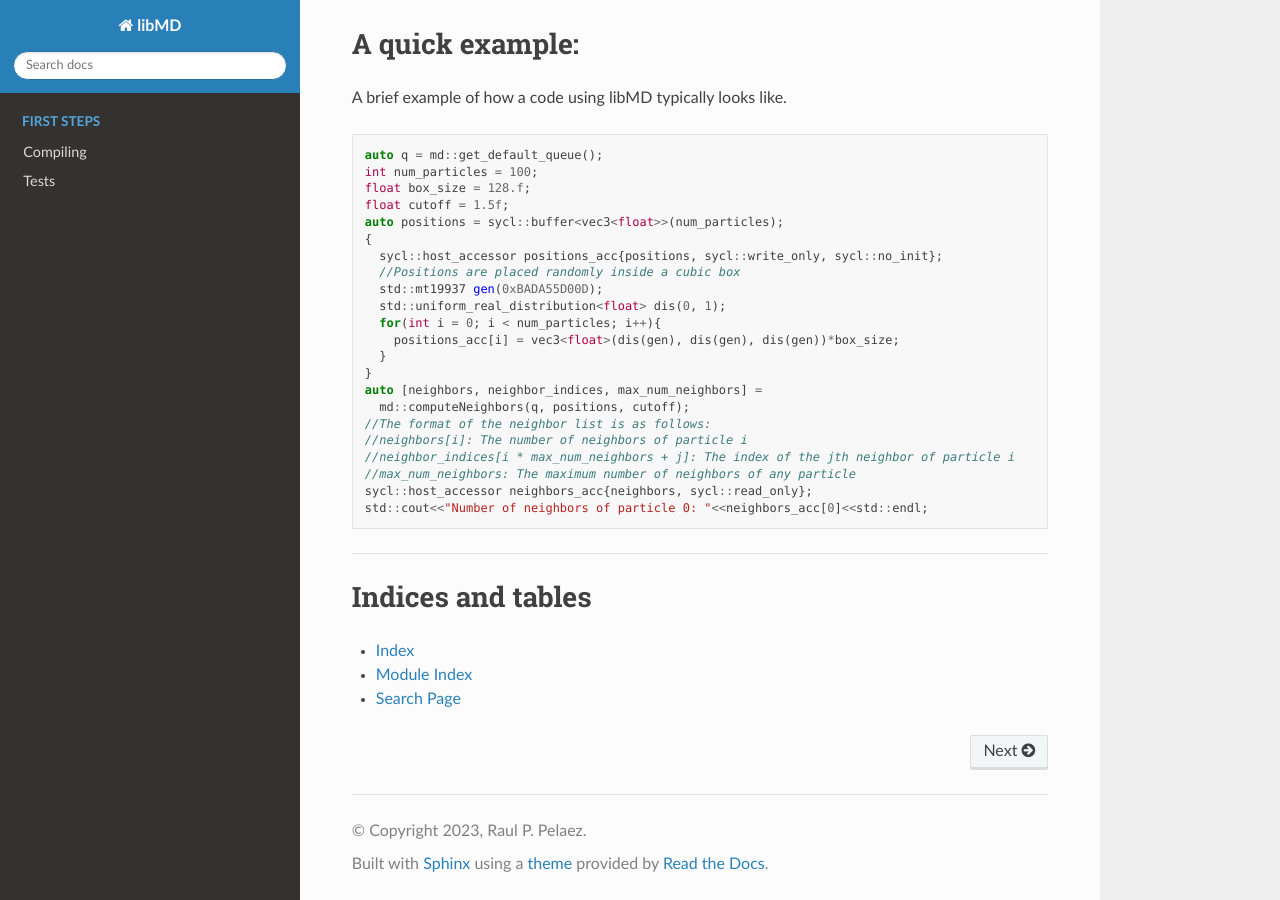
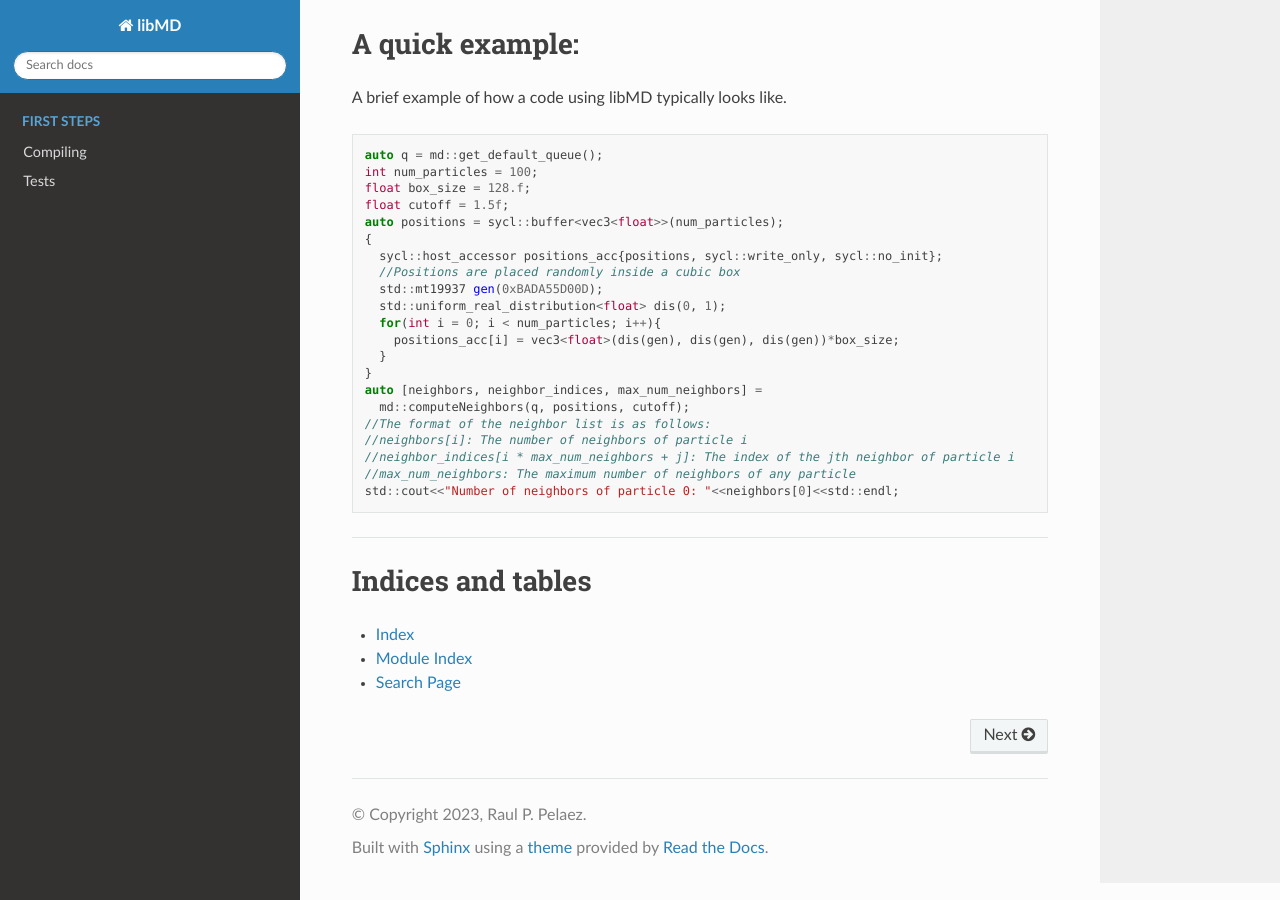
Before and after one commit to RaulPPelaez/libmd, a Sphinx documentation site: the page built from doc/index.rst, in a window 1280 px wide and 900 px high, scrolled down 690 px. Built offline with Sphinx 7.4.7 and the Read the Docs theme 2.0.0, drawn with Linux system fonts in a browser that asks for light colours; formulas are drawn with MathJax 3; pages that are not in the unit, such as notebooks, are missing from menus.

Commit message:
Update docs

```diff
--- a/doc/Compiling.rst
+++ b/doc/Compiling.rst
@@ -23,7 +23,7 @@
 	  mkdir build
 	  cd build
 	  #Compilation requires a list of targets
-	  HIPSYCL_TARGETS="omp;cuda:sm_70;hip:gfx906" cmake ..
+	  OPENSYCL_TARGETS="omp;cuda:sm_70;hip:gfx906" cmake ..
 	  #Solve any issues pointed by cmake before continuing
 	  make
 	  make test #Optionally run the tests
--- a/doc/index.rst
+++ b/doc/index.rst
@@ -58,8 +58,7 @@
   //neighbors[i]: The number of neighbors of particle i
   //neighbor_indices[i * max_num_neighbors + j]: The index of the jth neighbor of particle i
   //max_num_neighbors: The maximum number of neighbors of any particle
-  sycl::host_accessor neighbors_acc{neighbors, sycl::read_only};
-  std::cout<<"Number of neighbors of particle 0: "<<neighbors_acc[0]<<std::endl;
+  std::cout<<"Number of neighbors of particle 0: "<<neighbors[0]<<std::endl;
 
 
 
```
